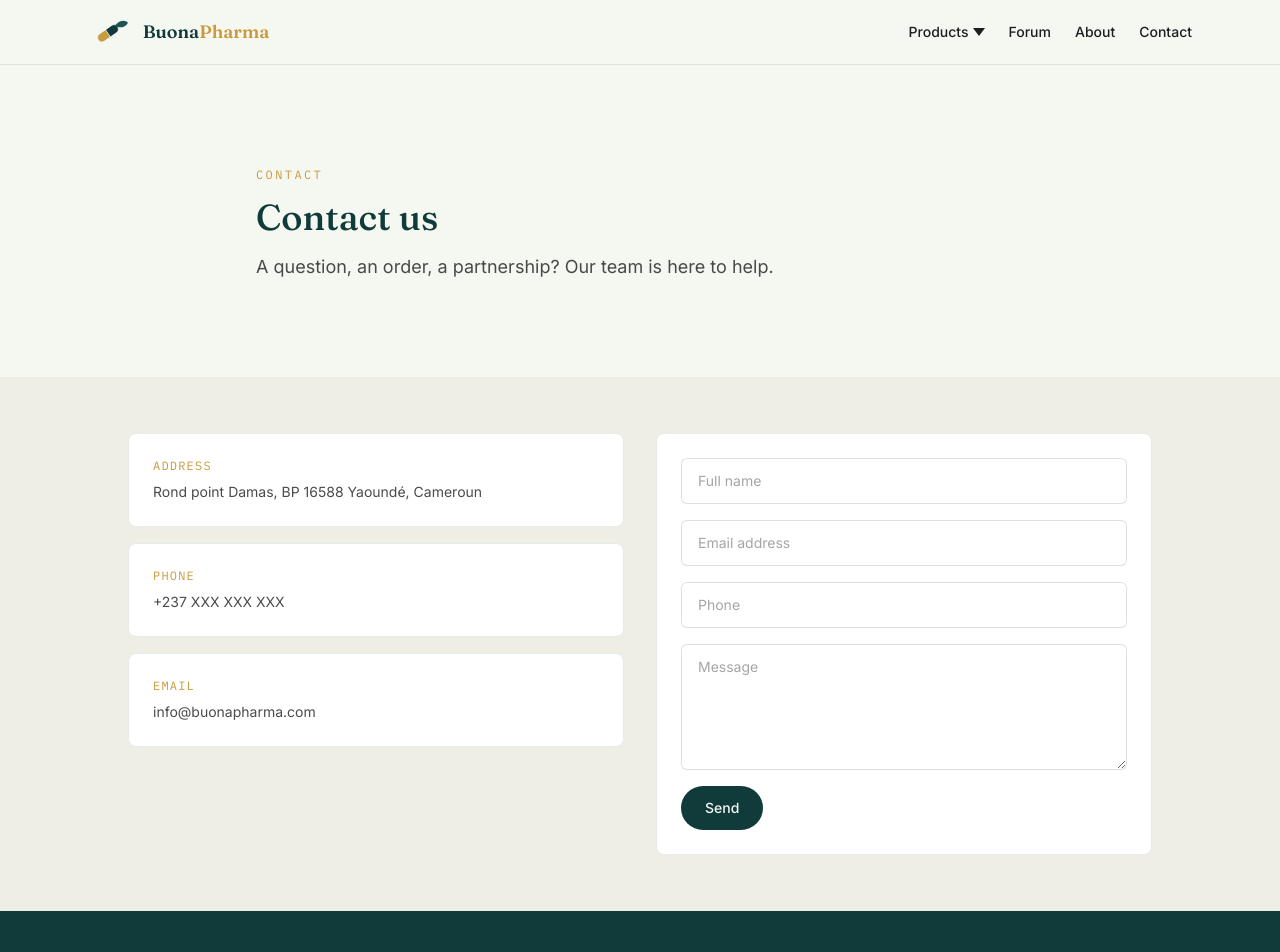
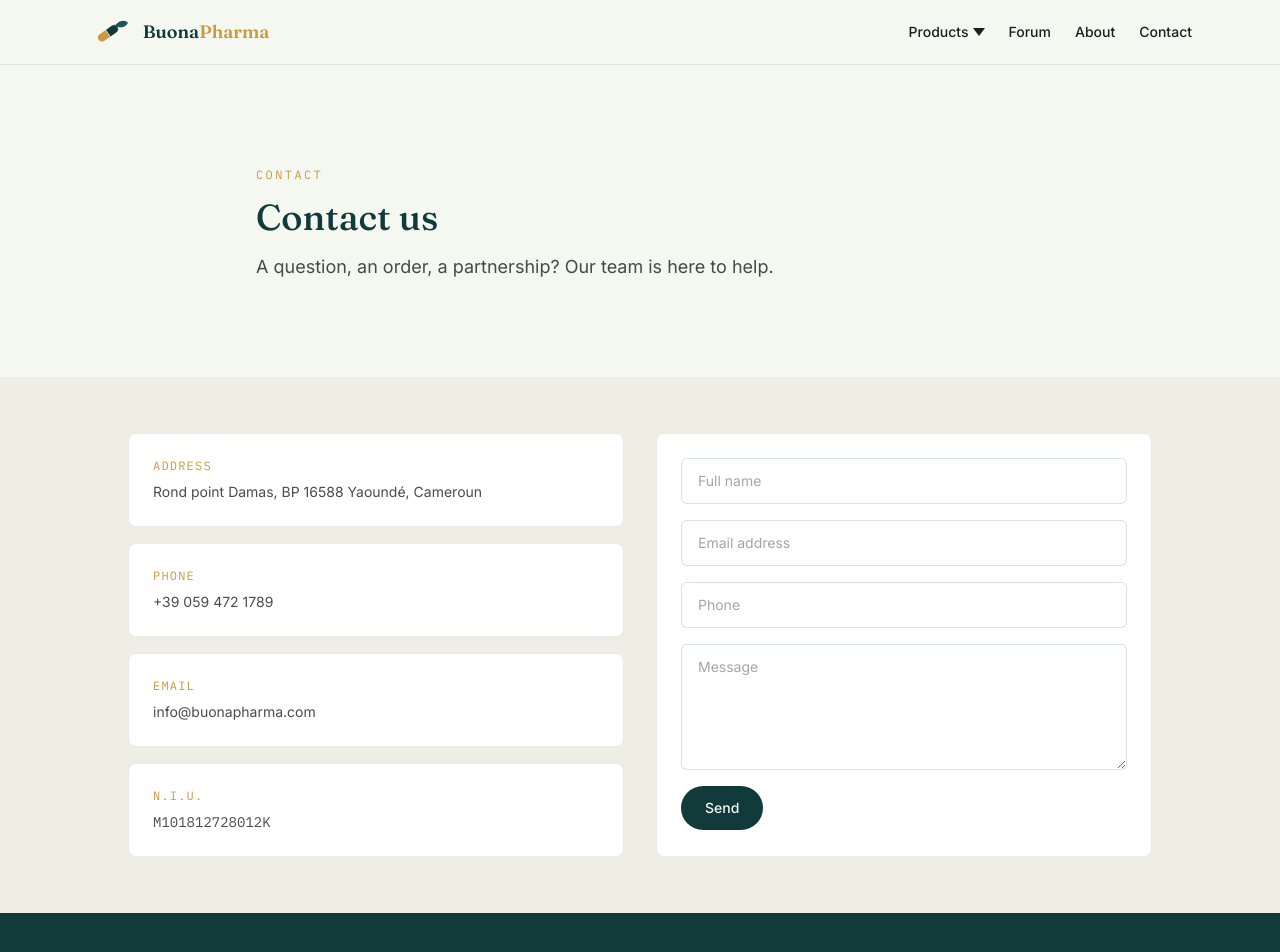
Before and after one commit to lepefy-labs/buonapharma, a Next.js app: page /en/contact in a window 1280 px wide. Shown: the top 952 px of the page. Built offline with nearby package versions, Linux system fonts and the light colour scheme.

Commit message:
Add files via upload

```diff
--- a/src/app/[locale]/contact/page.tsx
+++ b/src/app/[locale]/contact/page.tsx
@@ -2,13 +2,11 @@ import { useTranslations } from "next-intl";
 import { Header } from "@/components/Header";
 import { Footer } from "@/components/Footer";
 
-// NOTE: il numero di telefono del vecchio sito (+39 059 472 1789, prefisso italiano)
-// era quasi certamente un refuso del template mai sostituito. Da confermare con il cliente
-// prima del lancio — per ora placeholder esplicito.
 const CONTACT = {
   address: "Rond point Damas, BP 16588 Yaoundé, Cameroun",
-  phone: "+237 XXX XXX XXX", // TODO: confermare numero reale con il cliente
+  phone: "+39 059 472 1789",
   email: "info@buonapharma.com",
+  niu: "M101812728012K",
 };
 
 const inputClasses =
@@ -54,6 +52,12 @@ export default function ContactPage() {
                 </h3>
                 <p className="mt-2 text-sm text-ink/80">{CONTACT.email}</p>
               </div>
+              <div className="rounded-lg border border-forest/10 bg-white p-6 transition hover:shadow-sm">
+                <h3 className="font-mono text-xs uppercase tracking-widest text-gold">
+                  {t("niu_title")}
+                </h3>
+                <p className="mt-2 font-mono text-sm text-ink/80">{CONTACT.niu}</p>
+              </div>
             </div>
 
             <form className="flex flex-col gap-4 rounded-lg border border-forest/10 bg-white p-6">
--- a/src/components/Footer.tsx
+++ b/src/components/Footer.tsx
@@ -16,7 +16,7 @@ const JOIN_US_LINKS = [
 ] as const;
 
 const CONTACT = {
-  phone: "+237 XXX XXX XXX",
+  phone: "+39 059 472 1789",
   email: "info@buonapharma.com",
 };
 
--- a/src/i18n/messages/en.json
+++ b/src/i18n/messages/en.json
@@ -98,6 +98,7 @@
     "address_title": "Address",
     "phone_title": "Phone",
     "email_title": "Email",
+    "niu_title": "N.I.U.",
     "form_name": "Full name",
     "form_email": "Email address",
     "form_phone": "Phone",
--- a/src/i18n/messages/fr.json
+++ b/src/i18n/messages/fr.json
@@ -98,6 +98,7 @@
     "address_title": "Adresse",
     "phone_title": "Téléphone",
     "email_title": "Email",
+    "niu_title": "N.I.U.",
     "form_name": "Nom et prénom",
     "form_email": "Adresse email",
     "form_phone": "Téléphone",
```
